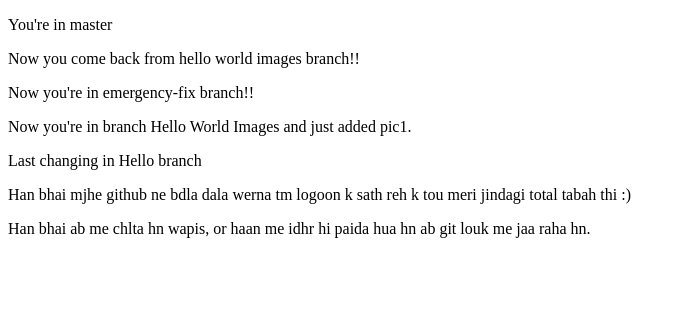
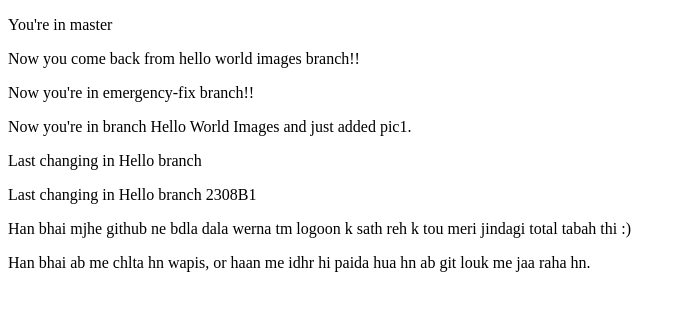
Before and after one commit to MuqadasAshraf-5406/MyFirstProject, a plain HTML site: page index.html in a window 1280 px wide. Shown: the whole page, without its empty margins (0-686 px from the left). Drawn offline with Linux system fonts and the light colour scheme.

Commit message:
Update index.html

```diff
--- a/index.html
+++ b/index.html
@@ -14,6 +14,8 @@
 
     <p>Last changing in Hello branch</p>
 
+    <p>Last changing in Hello branch 2308B1</p>
+
     <p>Han bhai mjhe github ne bdla dala werna tm logoon k sath reh k tou meri jindagi total tabah thi :)</p>
 
     <P>Han bhai ab me chlta hn wapis, or haan me idhr hi paida hua hn ab git louk me jaa raha hn.</P>
```
